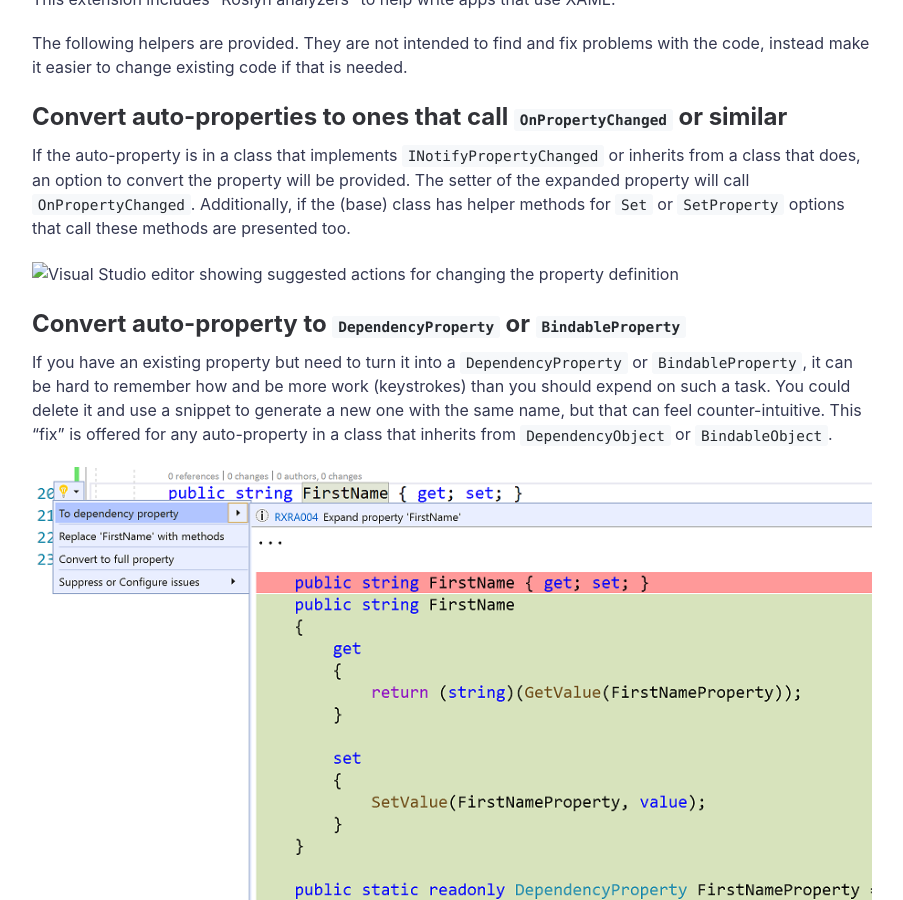
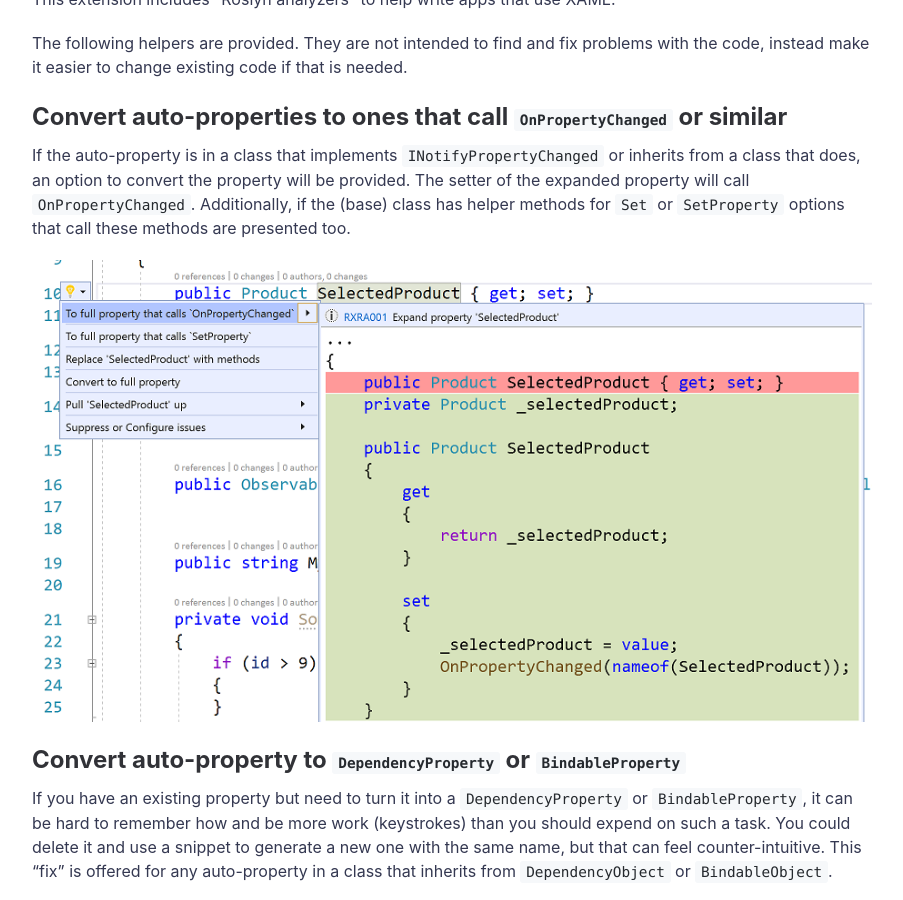
Before and after one commit to mrlacey/RapidXamlDev, a Jekyll site: the page built from _posts/2020-04-01-roslyn-analyzers.md, in a window 1280 px wide and 900 px high, scrolled down 669 px. Shown: the whole window, without its empty margins (188-1091 px from the left). Built offline with Jekyll 4.4.1, drawn with Linux system fonts in a browser that asks for light colours.

Commit message:
add "convert to property changed" images

```diff
--- a/_posts/2020-04-01-roslyn-analyzers.md
+++ b/_posts/2020-04-01-roslyn-analyzers.md
@@ -14,7 +14,7 @@ The following helpers are provided. They are not intended to find and fix proble
 
 If the auto-property is in a class that implements `INotifyPropertyChanged` or inherits from a class that does, an option to convert the property will be provided. The setter of the expanded property will call `OnPropertyChanged`. Additionally, if the (base) class has helper methods for `Set` or `SetProperty` options that call these methods are presented too.
 
-![Visual Studio editor showing suggested actions for changing the property definition](#)
+![Visual Studio editor showing suggested actions for changing the property definition](./assets/img/posts/to-property-changed.png)
 
 ## Convert auto-property to `DependencyProperty` or `BindableProperty`
 
```
Also changed, not shown: assets/img/posts/to-property-changed.png (added).
